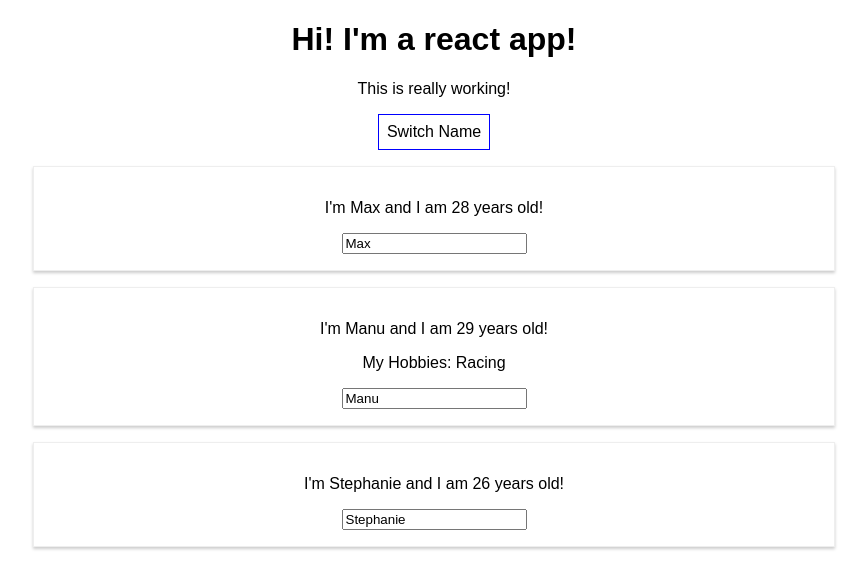
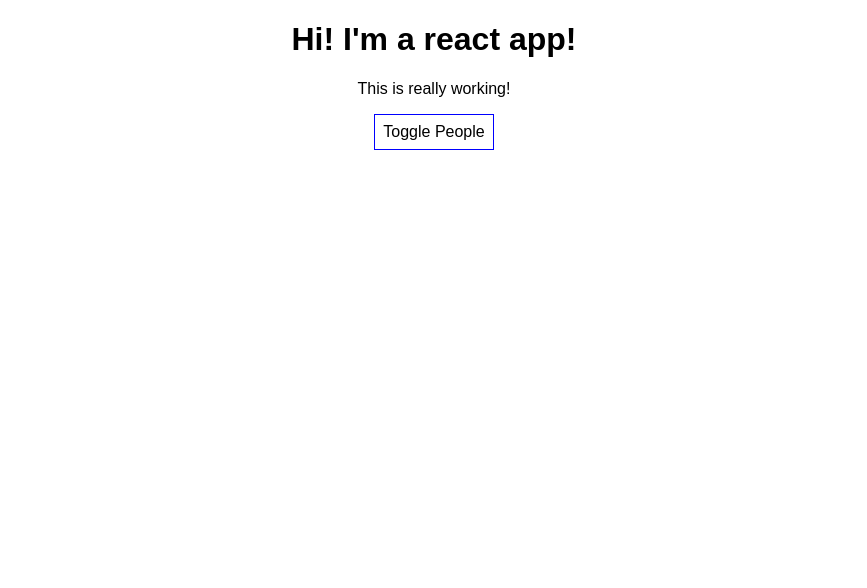
Before and after one commit to edwardsdan/FirstReactApp, a React (Create React App) app: page / in a window 1280 px wide. Shown: the top 588 px of the page, without its empty margins (206-1073 px from the left). Built offline with nearby package versions, Linux system fonts and the light colour scheme.

Commit message:
Added comments

```diff
--- a/src/App.js
+++ b/src/App.js
@@ -3,16 +3,21 @@ import './App.css';
 import Person from './Person/Person';
 
 class App extends Component {
+
+  // Declare state (class-wide variable) that, when updated,
+  // tells React.js to re-render all or part of the DOM
   state = {
     people: [
       {name: 'Max', age: 28},
       {name: 'Manu', age: 29},
       {name: 'Stephanie', age: 26}
-    ]
+    ],
+    showPeople: false
   };
 
   switchNameHandler = (newName) => {
     // DON'T DO THIS: this.state.people[0].name = 'Maximilian';
+    // Edits state to contain variable(s) from parameters
     this.setState({people: [
         {name: newName, age: 28},
         {name: 'Manu', age: 29},
@@ -22,12 +27,18 @@ class App extends Component {
   }
 
   nameChangedHandler = (event) => {
+    // Edits state to contain some object returned from event
     this.setState({people: [
       {name: 'Max', age: 28},
       {name: event.target.value, age: 29},
       {name: 'Stephanie', age: 26}
     ]
   });
+  }
+
+  togglePersonsHandler = () => {
+    const doesShow = this.state.showPeople;
+    this.setState({showPeople: !doesShow});
   }
 
   render() {
@@ -40,14 +51,12 @@ class App extends Component {
       cursor: 'pointer'
     }
 
-    return (
-      <div className="App">
-        <h1>Hi! I'm a react app!</h1>
-        <p>This is really working!</p>
-        <button
-          style={style}
-          onClick={() => this.switchNameHandler('Maximilian!')}>Switch Name
-        </button>
+    let people = null
+
+    // if true, render contents
+    if (this.state.showPeople) {
+      people = (
+        <div>
           <Person
             name={this.state.people[0].name}
             age={this.state.people[0].age} />
@@ -63,7 +72,20 @@ class App extends Component {
             age={this.state.people[2].age} />
         </div>
       );
-    // return React.createElement('div', {className: 'App'}, React.createElement('h1', null, 'Does this work now?'));
+    }
+
+    return (
+      <div className="App">
+        <h1>Hi! I'm a react app!</h1>
+        <p>This is really working!</p>
+        <button
+          style={style}
+          onClick={this.togglePersonsHandler}>Toggle People
+        </button>
+        {people}
+        {/* renders object if it's not null */}
+      </div>
+    );
   }
 }
 
```
Lines whose indentation alone changed are shown as unchanged.
